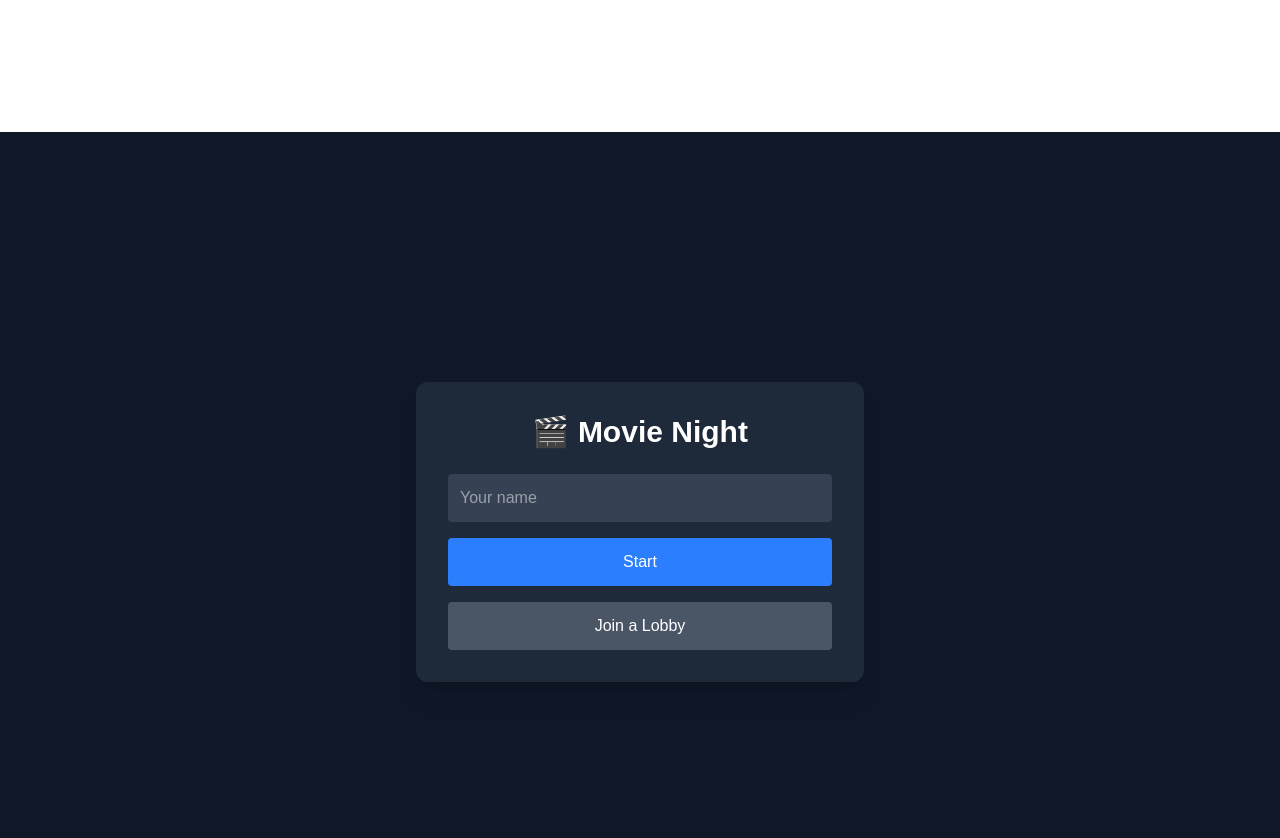
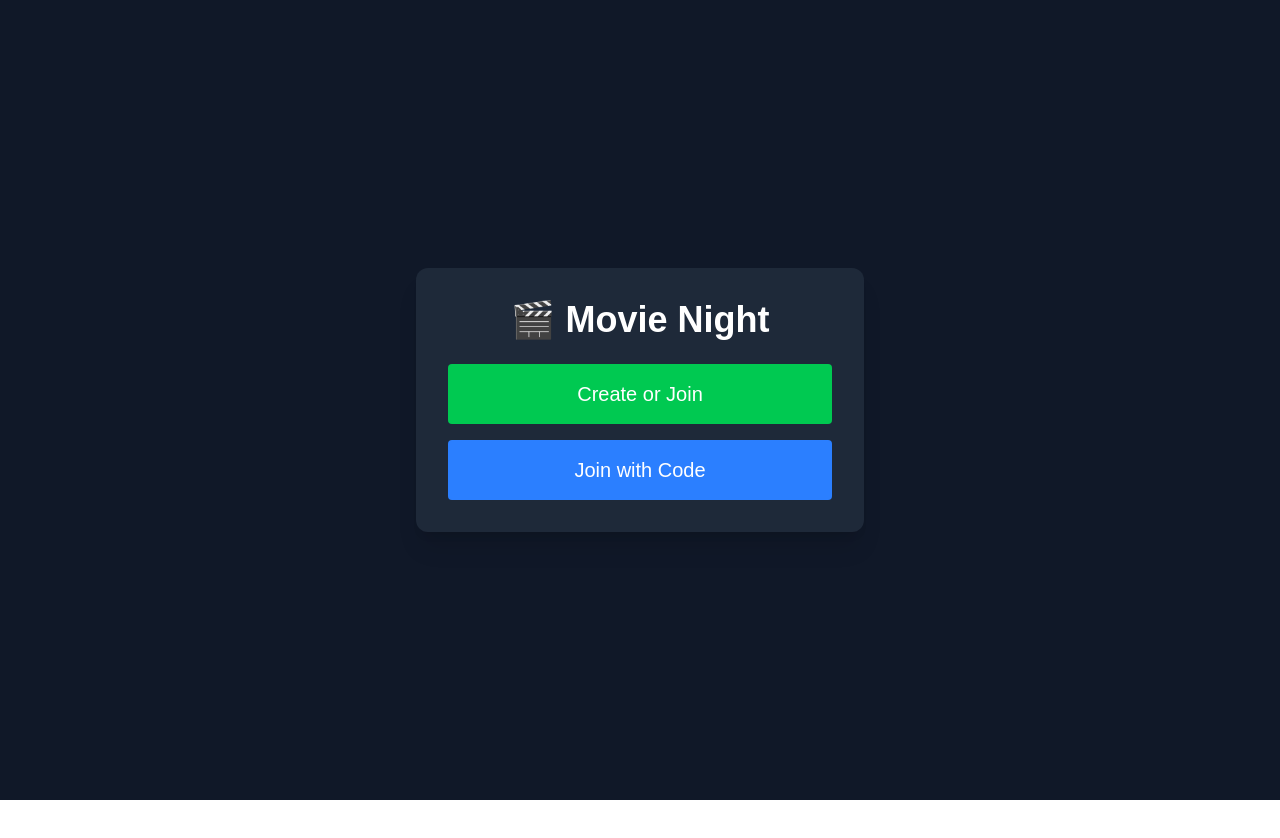
Before and after one commit to palex-555/movie-night, a Next.js app: page / in a window 1280 px wide. Shown: the top 838 px of the page. After the commit the page ends 800 px from the top, so only its background shows below. Built offline with nearby package versions, Linux system fonts and the light colour scheme.

Commit message:
Add files via upload

```diff
--- a/src/app/page.js
+++ b/src/app/page.js
@@ -1,65 +1,31 @@
 "use client";
 
-import { useState } from "react";
 import { useRouter } from "next/navigation";
-import { db } from "../../lib/firebase";
-import { doc, setDoc } from "firebase/firestore";
-import AdBanner from "@/components/AdBanner";
 
 export default function HomePage() {
   const router = useRouter();
-  const [name, setName] = useState("");
-
-  const startSession = async () => {
-    if (!name.trim()) {
-      alert("Please enter your name");
-      return;
-    }
-
-    const sessionId = Math.random().toString(36).substring(2, 8).toUpperCase();
-
-    await setDoc(doc(db, "sessions", sessionId), {
-      state: "lobby",
-      countdownStart: null,
-    });
-
-    router.push(
-      `/lobby?session=${sessionId}&name=${encodeURIComponent(
-        name
-      )}&host=true`
-    );
-  };
 
   return (
-    <>
-      <AdBanner slot="1000000001" />
+    <main className="min-h-screen flex items-center justify-center bg-gray-900 text-white p-6">
+      <div className="bg-gray-800 p-8 rounded-xl w-full max-w-md shadow-xl text-center">
 
-      <main className="min-h-screen flex items-center justify-center bg-gray-900 text-white p-6">
-        <div className="bg-gray-800 p-8 rounded-xl w-full max-w-md shadow-xl">
-          <h1 className="text-3xl font-bold mb-6 text-center">🎬 Movie Night</h1>
-
-          <input
-            placeholder="Your name"
-            className="w-full p-3 bg-gray-700 rounded mb-4"
-            value={name}
-            onChange={(e) => setName(e.target.value)}
-          />
+        <h1 className="text-4xl font-bold mb-6">🎬 Movie Night</h1>
 
         <button
-            onClick={startSession}
-            className="w-full bg-blue-500 hover:bg-blue-600 p-3 rounded mb-4"
+          onClick={() => router.push("/setup")}
+          className="w-full bg-green-500 hover:bg-green-600 p-4 rounded mb-4 text-xl"
         >
-            Start
+          Create or Join
         </button>
 
         <button
           onClick={() => router.push("/join")}
-            className="w-full bg-gray-600 hover:bg-gray-700 p-3 rounded"
+          className="w-full bg-blue-500 hover:bg-blue-600 p-4 rounded text-xl"
         >
-            Join a Lobby
+          Join with Code
         </button>
+
       </div>
     </main>
-    </>
   );
 }
```
Lines whose indentation alone changed are shown as unchanged.
